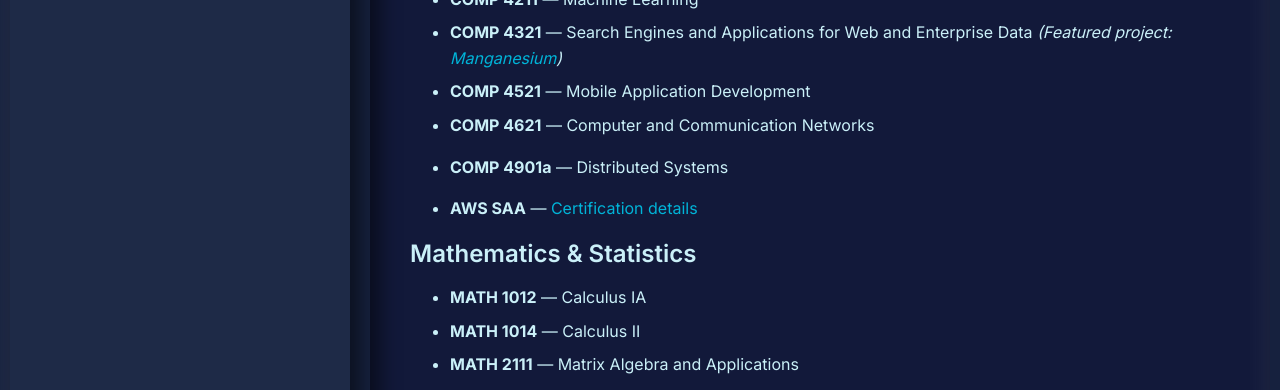
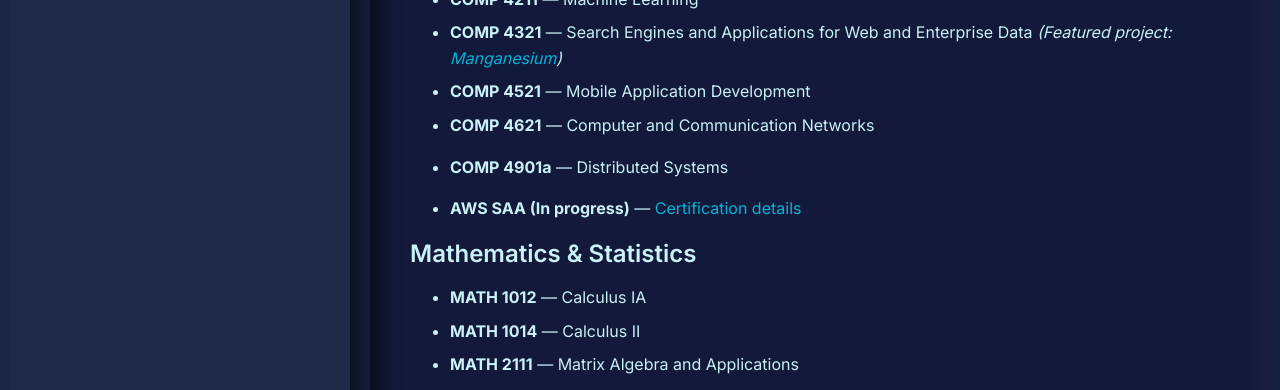
Before and after one commit to waydxd/waydxd.github.io, a Jekyll site: the page built from portfolio.md, in a window 1280 px wide, cut to the strip 867-2362 px from the top of the page. Shown: the top 390 px of the strip. Built offline with Jekyll 4.4.1, drawn with Linux system fonts in a browser that asks for light colours; comment, search, counter and statistics services are not loaded.

Commit message:
Update portfolio: modify AWS SAA certification status to "In progress"

```diff
--- a/portfolio.md
+++ b/portfolio.md
@@ -32,8 +32,7 @@ A comprehensive collection of my coursework, projects, and learning journey at H
 - **COMP 4621** — Computer and Communication Networks
 - **COMP 4901a** — Distributed Systems
 
-
-- **AWS SAA** — [Certification details](/aws-saa.html)
+- **AWS SAA (In progress)** — [Certification details](/aws-saa.html)
 
 ### Mathematics & Statistics
 
```
Also changed, not shown: courses/aws/AWS Well-Architected Framework.md (+10 -0 lines).
